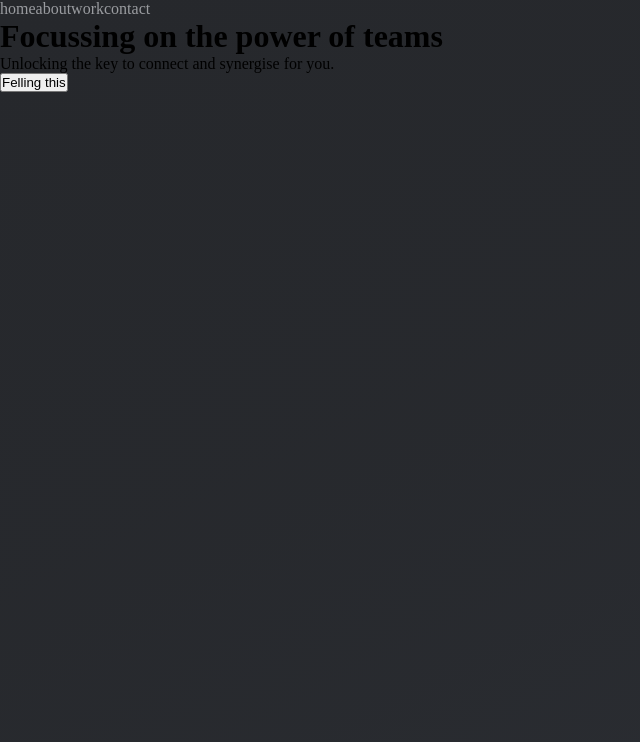
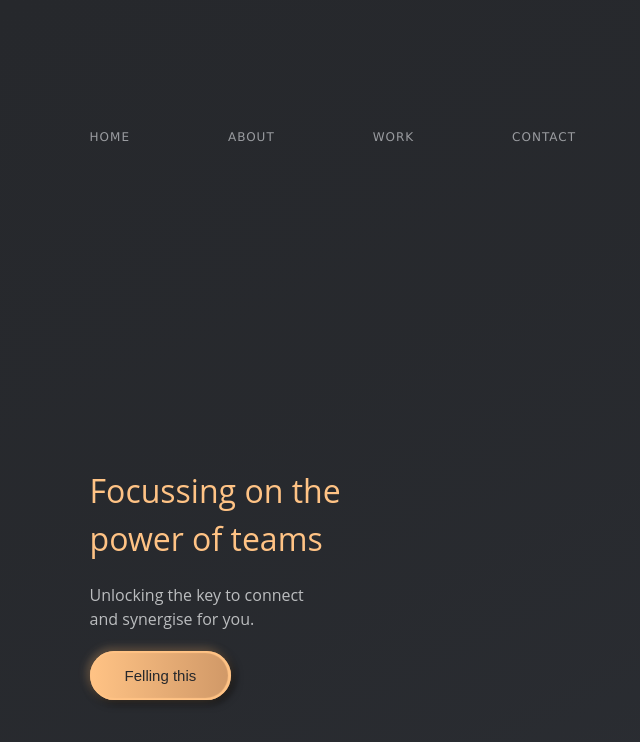
Before and after one commit to HNatalia/header, a plain HTML site: page index.html in a window 1280 px wide. Shown: the whole page, without its empty margins (0-640 px from the left). Drawn offline with Linux system fonts and the light colour scheme.

Commit message:
styled info-container

```diff
--- a/index.html
+++ b/index.html
@@ -8,12 +8,20 @@
 </head>
 <body>
   <header>
+    <div class="info-container">
       <ul>
         <li><a href="#">home</a></li>
         <li><a href="#">about</a></li>
         <li><a href="#">work</a></li>
         <li><a href="#">contact</a></li>
       </ul>
+      <div class="content">
+        <h1>Focussing on the<br>power of teams</h1>
+        <p>Unlocking the key to connect<br>and synergise for you.</p>
+        <button>Felling this</button>
+      </div>
+    </div>
+
     <div class="shapes-container">
       <div class="shape"></div>
       <div class="shape"></div>
@@ -22,11 +30,6 @@
       <div class="shape"></div>
       <div class="shape"></div>
     </div>
-    <div class="content">
-      <h1>Focussing on the power of teams</h1>
-      <p>Unlocking the key to connect and synergise for you.</p>
-      <button>Felling this</button>
-    </div>
   </header>
 </body>
 </html>
--- a/style.css
+++ b/style.css
@@ -7,19 +7,98 @@
 header {
   width: 100vw;
   height: 100vh;
-  background: linear-gradient(153deg, #26282c, 75%, #2d3036);
+  background: linear-gradient(153deg, rgb(38, 40, 44), 70%, rgb(45, 48, 54));
+  display: flex;
+  align-items: center;
+  font-family: Open Sans, sans-serif;
+}
+
+.info-container {
+  display: flex;
+  flex-direction: column;
+  justify-content: space-between;
+  height: 80%;
+  width: 45%;
+  padding: 50px 0 20px 7%;
 }
 
 ul {
   display: flex;
+  font-size: 12px;
+  letter-spacing: 1px;
+  text-transform: uppercase;
+  justify-content: space-between;
+  font-family: Verdana, Geneva, Tahoma, sans-serif;
 }
 
 li {
   list-style: none;
+  position: relative;
+}
+
+li:before {
+  position: absolute;
+  content: '';
+  width: 0;
+  height: 1px;
+  background-color: rgb(255, 195, 133);
+  bottom: -1px;
+  transition: .5s;
+}
+
+li:after {
+  position: absolute;
+  content: '';
+  width: 0;
+  height: 1px;
+  background-color: rgb(255, 195, 133);
+  right: 0;
+  top: -1px;
+  transition: .5s;
+}
+
+li:hover::before {
+  width: 100%;
+}
+
+li:hover::after {
+  width: 100%;
 }
 
 a {
-  color: #9a9ca0;
+  color: rgb(154, 156, 160);
   text-decoration: none;
+  cursor: pointer;
+}
 
+h1 {
+  color: rgb(255, 195, 133);
+  line-height: 1.5;
+  font-weight: 500;
 }
+
+p {
+  color: rgb(187, 189, 191);
+  margin: 20px 0;
+  line-height: 1.5;
+}
+
+button {
+  padding: 16px 35px;
+  border-radius: 40px;
+  font-size: 15px;
+  cursor: pointer;
+  background: linear-gradient(to right, rgb(255, 195, 133), rgb(208, 152, 103));
+  border: none;
+  box-shadow: -2px -2px 8px 1px rgba(255, 195, 133, 0.3),
+              2px 2px 8px 1px rgba(0, 0, 0, 0.7),
+              inset -1px 0px 1px 2px rgba(255, 195, 133, 1);
+  color: rgb(38, 40, 44);
+  transition: .5s;
+}
+
+button:hover {
+  transform: scale(1.05);
+  box-shadow: -2px -1px 6px 3px rgba(255, 195, 133, 0.4),
+              2px 2px 6px 3px rgba(0, 0, 0, 0.7);
+}
```
Lines whose indentation alone changed are shown as unchanged.
